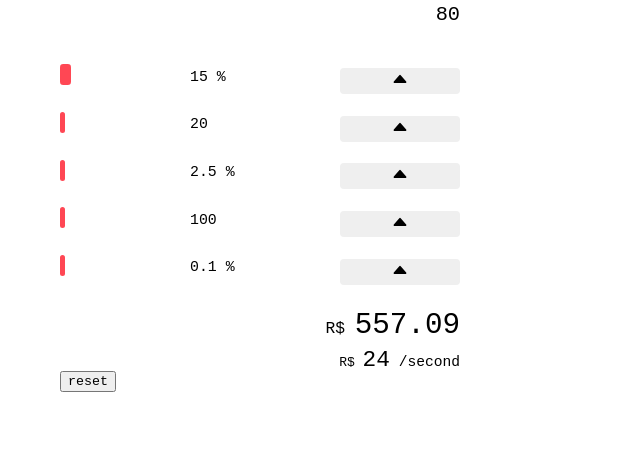
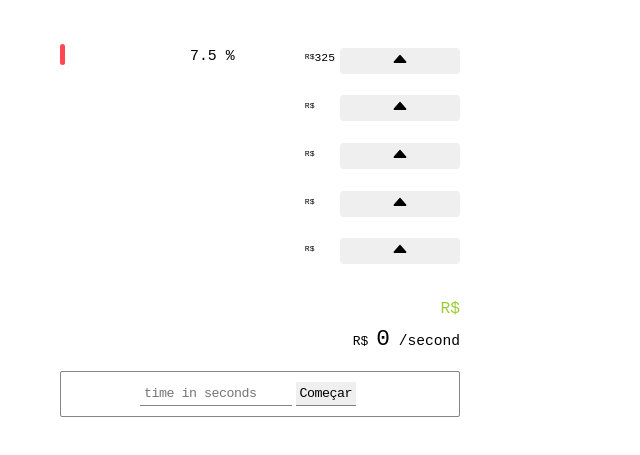
Before and after one commit to Yokuny/game-best-return, a plain HTML site: page index.html in a window 1280 px wide. Both pictures are taken after a click on the button 400 px from the left and 142 px from the top of the page. Shown: the part 61-516 px from the top of the page, without its empty margins (0-640 px from the left). Drawn offline with Linux system fonts and the light colour scheme.

Commit message:
time features

```diff
--- a/index.html
+++ b/index.html
@@ -19,6 +19,7 @@
             <div class="progress"></div>
           </td>
           <td class="profit"></td>
+          <td class="upgradeCost"></td>
           <td>
             <button class="invest" onclick="increase(this)"><img src="./up.svg" alt="+" /></button>
           </td>
@@ -28,6 +29,7 @@
             <div class="progress"></div>
           </td>
           <td class="profit"></td>
+          <td class="upgradeCost"></td>
           <td>
             <button class="invest" onclick="increase(this)"><img src="./up.svg" alt="+" /></button>
           </td>
@@ -37,6 +39,7 @@
             <div class="progress"></div>
           </td>
           <td class="profit"></td>
+          <td class="upgradeCost"></td>
           <td>
             <button class="invest" onclick="increase(this)"><img src="./up.svg" alt="+" /></button>
           </td>
@@ -46,6 +49,7 @@
             <div class="progress"></div>
           </td>
           <td class="profit"></td>
+          <td class="upgradeCost"></td>
           <td>
             <button class="invest" onclick="increase(this)"><img src="./up.svg" alt="+" /></button>
           </td>
@@ -55,6 +59,7 @@
             <div class="progress"></div>
           </td>
           <td class="profit"></td>
+          <td class="upgradeCost"></td>
           <td>
             <button class="invest" onclick="increase(this)"><img src="./up.svg" alt="+" /></button>
           </td>
@@ -65,8 +70,14 @@
       <p id="actual-amount"></p>
       <p id="coin-per-second"></p>
     </main>
-    <div>
-      <button>reset</button>
+    <div class="switch">
+      <form id="startGame">
+        <input id="timeAmount" class="switchButton" type="number" placeholder="time in seconds" />
+        <button class="switchButton">Começar</button>
+      </form>
+      <form id="endGame">
+        <button class="switchButton">Reset</button>
+      </form>
     </div>
   </body>
   <script src="./main.js"></script>
--- a/main.js
+++ b/main.js
@@ -1,10 +1,22 @@
 const timmer = document.getElementById("time-display");
 const actualAmountElement = document.getElementById("actual-amount");
 const moneyEarnings = document.getElementById("coin-per-second");
-
+const startGame = document.getElementById("startGame");
+const endGame = document.getElementById("endGame");
 const gameinfoControl = () => {
-  let seconds = 0;
+  let seconds, timeAmount, timeKey, refreshKey;
   const getSeconds = () => ++seconds;
+  const setTime = (value) => (timeAmount = value * 10);
+  const decreaseSeconds = () => {
+    --timeAmount;
+    if (timeAmount <= 0) {
+      clearInterval(timeKey);
+      clearInterval(refreshKey);
+    }
+    return timeAmount;
+  };
+  const saveTimeKey = (key) => (timeKey = key);
+  const saveRefreshKey = (key) => (amountRefresh = key);
   const value = 250;
   const additionValue = 75;
   let profitLvl = 0;
@@ -32,10 +44,7 @@
     ++amountPercentageLvl;
     return amountPercentageLvl * 4.5;
   };
-  const actualPrice = (valueLvl) => {
-    console.log(value * valueLvl + additionValue * valueLvl);
-    return value * valueLvl + additionValue * valueLvl;
-  };
+  const actualPrice = (valueLvl) => value * valueLvl + additionValue * valueLvl;
   const checkPrice = (id) => {
     switch (id) {
       case "profitAmount":
@@ -54,13 +63,16 @@
   };
   return {
     getSeconds,
+    setTime,
+    decreaseSeconds,
+    saveTimeKey,
+    saveRefreshKey,
     checkPrice,
     improveProfit,
     improveProfitPercentage,
     improveAmountToGet,
     improveChanceToGetAmount,
     improveAmountPercentage,
-    checkPrice,
   };
 };
 const gameMoneyControl = () => {
@@ -79,11 +91,11 @@
     return profitPercentage;
   };
   const getChanceToGetMoney = () => {
-    chanceToGetMoney += 2.5;
+    chanceToGetMoney += 2;
     return chanceToGetMoney;
   };
   const getAmountToGet = () => {
-    amountToGet += 100;
+    amountToGet += 50;
     return amountToGet;
   };
   const getAmountPercentage = () => {
@@ -139,6 +151,9 @@
       if (element.className == "profit") {
         element.textContent = `${state.getProfitPercentage()} %`;
       }
+      if (element.className == "upgradeCost") {
+        element.textContent = `${values.checkPrice(id)}`;
+      }
       break;
     case "profitAmount":
       if (element.className == "upgrade") {
@@ -146,6 +161,9 @@
       }
       if (element.className == "profit") {
         element.textContent = state.getProfit();
+      }
+      if (element.className == "upgradeCost") {
+        element.textContent = `${values.checkPrice(id)}`;
       }
       break;
     case "chanceToGetMoney":
@@ -155,6 +173,9 @@
       if (element.className == "profit") {
         element.textContent = `${state.getChanceToGetMoney()} %`;
       }
+      if (element.className == "upgradeCost") {
+        element.textContent = `${values.checkPrice(id)}`;
+      }
       break;
     case "amountToGet":
       if (element.className == "upgrade") {
@@ -163,6 +184,9 @@
       if (element.className == "profit") {
         element.textContent = state.getAmountToGet();
       }
+      if (element.className == "upgradeCost") {
+        element.textContent = `${values.checkPrice(id)}`;
+      }
       break;
     case "amountPercentage":
       if (element.className == "upgrade") {
@@ -170,6 +194,9 @@
       }
       if (element.className == "profit") {
         element.textContent = `${state.getAmountPercentage()} %`;
+      }
+      if (element.className == "upgradeCost") {
+        element.textContent = `${values.checkPrice(id)}`;
       }
       break;
     default:
@@ -180,30 +207,43 @@
 function actualAmountDisplay() {
   actualAmountElement.textContent = state.getAmount();
   moneyEarnings.textContent = state.amountPerSecond();
-  setTimeout(actualAmountDisplay, 1000);
+  actualAmountElement.style.color = "#000";
 }
-const timeDisplay = () => {
-  timmer.textContent = values.getSeconds();
-  setTimeout(timeDisplay, 100);
+const timeDisplay = (value = false) => {
+  if (!value) {
+    timmer.textContent = values.getSeconds();
+  } else {
+    timmer.textContent = values.decreaseSeconds();
+    value = true;
+  }
 };
 const fillingTable = () => {
   const tableLine = document.querySelectorAll("tr");
   tableLine.forEach((element) => {
     fillingCell(element.querySelector(".upgrade"), element.id);
     fillingCell(element.querySelector(".profit"), element.id);
+    fillingCell(element.querySelector(".upgradeCost"), element.id);
   });
-  actualAmountDisplay();
+  values.saveRefreshKey = setInterval(actualAmountDisplay, 1000);
 };
-
-timeDisplay();
-fillingTable();
-//
+// funções externas
 function increase(element) {
   const tableLine = element.parentNode.parentNode;
   if (state.getAmount() >= values.checkPrice(tableLine.id)) {
     state.payUpgrade(values.checkPrice(tableLine.id));
     fillingCell(tableLine.querySelector(".upgrade"), tableLine.id);
     fillingCell(tableLine.querySelector(".profit"), tableLine.id);
+    fillingCell(tableLine.querySelector(".upgradeCost"), tableLine.id);
     moneyEarnings.textContent = state.amountPerSecond();
+    actualAmountElement.style.color = "#9acd32";
+  } else {
+    actualAmountElement.style.color = "#dc143c";
   }
 }
+startGame.addEventListener("submit", (e) => {
+  e.preventDefault();
+  values.setTime(document.getElementById("timeAmount").value);
+  values.saveTimeKey = setInterval(timeDisplay, 100, values.setTime());
+  timeDisplay(document.getElementById("timeAmount").value);
+  fillingTable();
+});
--- a/style.css
+++ b/style.css
@@ -47,6 +47,16 @@
   padding-left: 10px;
   padding-bottom: 8px;
 }
+.upgradeCost {
+  margin-right: 5px;
+  font-size: 1.4rem;
+  display: inline-flex;
+}
+.upgradeCost::before {
+  content: "R$ ";
+  font-size: 1rem;
+  font-weight: 300;
+}
 .invest {
   border: 0px transparent;
   cursor: pointer;
@@ -82,6 +92,31 @@
   font-size: 1.8rem;
   content: " /second";
 }
+.switch {
+  width: 100%;
+  padding: 10px 8px;
+  box-sizing: border-box;
+  margin-top: 20px;
+  border: 1px solid #0000007a;
+  border-radius: 2px;
+  display: flex;
+  flex-direction: column;
+  align-items: center;
+}
+#startGame input {
+  width: 60%;
+}
+.switchButton {
+  border: 0px transparent;
+  outline: 0px transparent;
+  border-bottom: 1px solid #0000007a;
+  padding: 4px;
+  letter-spacing: -0.5px;
+  cursor: pointer;
+}
+#endGame {
+  display: none;
+}
 @media (min-width: 700px) {
   body {
     padding-left: 60px;
```
